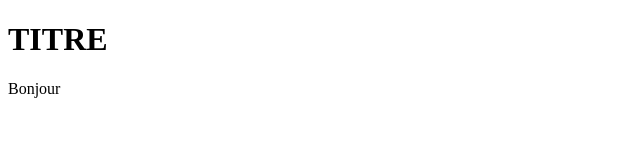
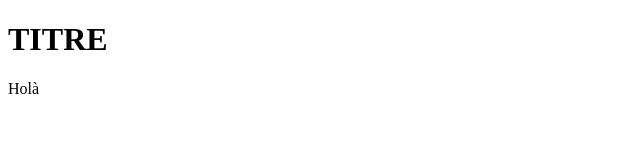
Before and after one commit to Kuropiece/2017_1inf2C_demo, a plain HTML site: page index.html in a window 1280 px wide. Shown: the full height of the page, 0-640 px from the left. Drawn offline with Linux system fonts and the light colour scheme.

Commit message:
add spanish greetings

```diff
--- a/index.html
+++ b/index.html
@@ -9,6 +9,6 @@
 </head>
 	<body>
 		<h1>TITRE</h1>
-		<p>Bonjour</p>
+		<p>Holà</p>
 	</body>
 </html>
```
